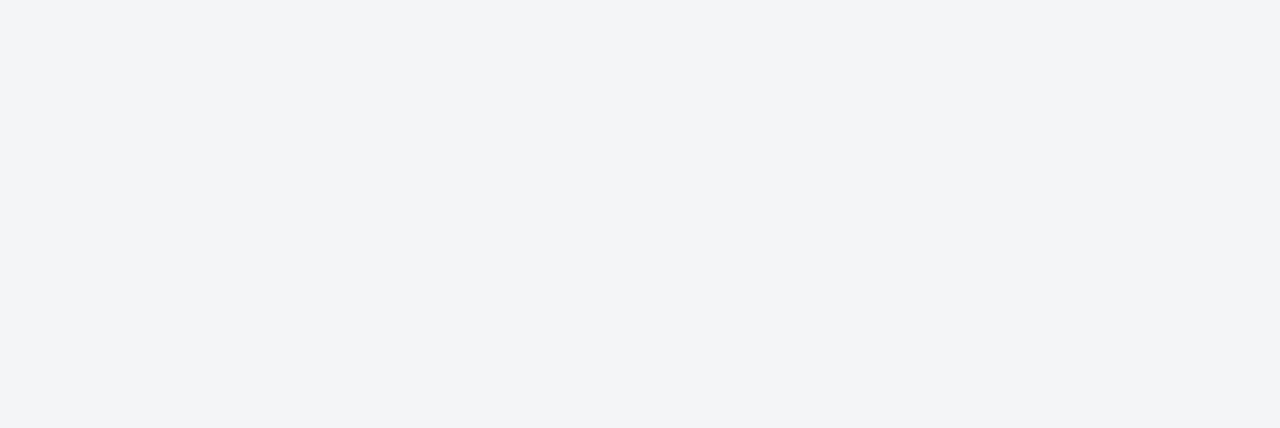
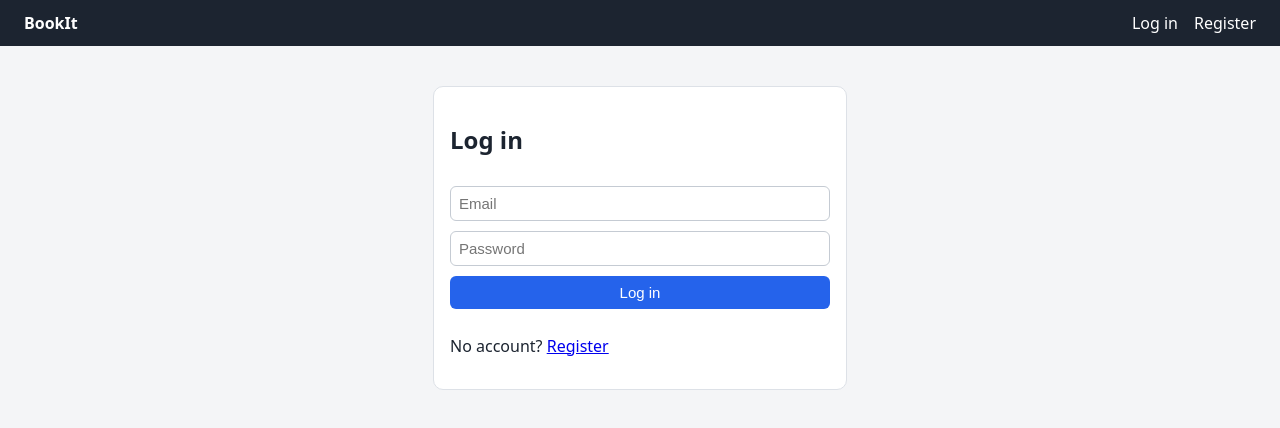
Before and after one commit to akingori371-oss/Urban-nest, a React (Vite) app in the folder plots/bookit-ui/: page /login in a window 1280 px wide. Shown: the top 428 px of the page. Built offline with nearby package versions, Linux system fonts and the light colour scheme.

Commit message:
feat: implement navigation and protected routes for user authentication

```diff
--- a/plots/bookit-ui/src/App.jsx
+++ b/plots/bookit-ui/src/App.jsx
@@ -1,15 +1,56 @@
-import { useState } from 'react'
+import { Link, Navigate, Route, Routes, useNavigate } from "react-router-dom";
+import { useAuth } from "./AuthContext.jsx";
+import Login from "./pages/Login.jsx";
+import Register from "./pages/Register.jsx";
+import Dashboard from "./pages/Dashboard.jsx";
+import Houses from "./pages/Houses.jsx";
+import MyBookings from "./pages/MyBookings.jsx";
+import BookingCard from "./pages/BookingCard.jsx";
 
-import './App.css'
+function Protected({ children }) {
+  const { username } = useAuth();
+  return username ? children : <Navigate to="/login" replace />;
+}
 
-function App() {
-  const [count, setCount] = useState(0)
+export default function App() {
+  const { username, logout } = useAuth();
+  const navigate = useNavigate();
 
   return (
     <>
+      <nav className="nav">
+        <div>
+          <Link to="/dashboard" className="brand">BookIt</Link>
+          {username && <Link to="/dashboard">Dashboard</Link>}
+          {username && <Link to="/houses">Houses</Link>}
+          {username && <Link to="/bookings">My bookings</Link>}
+        </div>
+        <div>
+          {username ? (
+            <>
+              <span>{username}</span>
+              <button onClick={() => { logout(); navigate("/login"); }}>Log out</button>
+            </>
+          ) : (
+            <>
+              <Link to="/login">Log in</Link>
+              <Link to="/register">Register</Link>
+            </>
+          )}
+        </div>
+      </nav>
 
+      <main className="container">
+        <Routes>
+          <Route path="/" element={<Navigate to="/dashboard" replace />} />
+          <Route path="/login" element={<Login />} />
+          <Route path="/register" element={<Register />} />
+          <Route path="/dashboard" element={<Protected><Dashboard /></Protected>} />
+          <Route path="/houses" element={<Protected><Houses /></Protected>} />
+          <Route path="/bookings" element={<Protected><MyBookings /></Protected>} />
+          <Route path="/bookings/:id" element={<Protected><BookingCard /></Protected>} />
+        </Routes>
+      </main>
     </>
-  )
+  );
 }
-
-export default App
```
